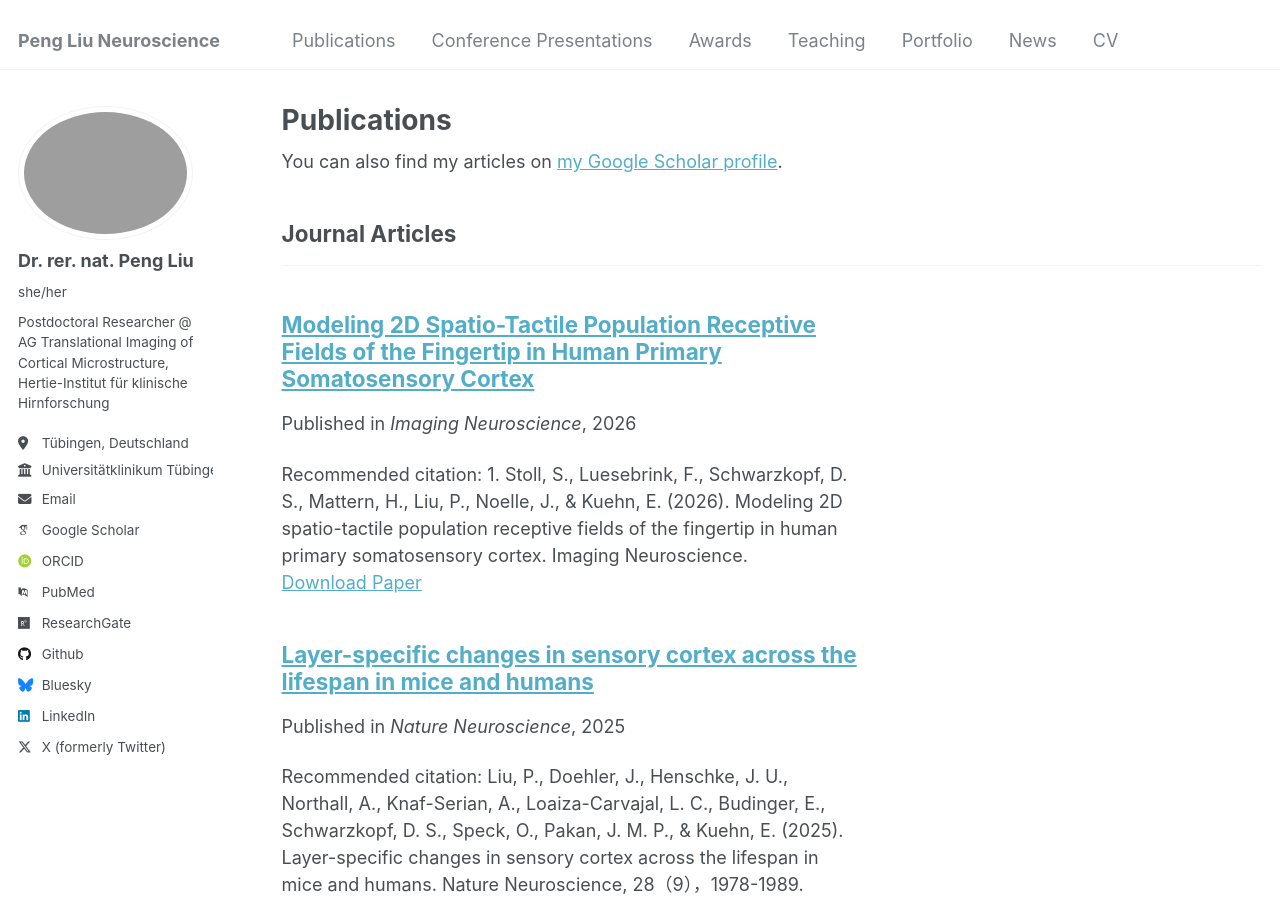
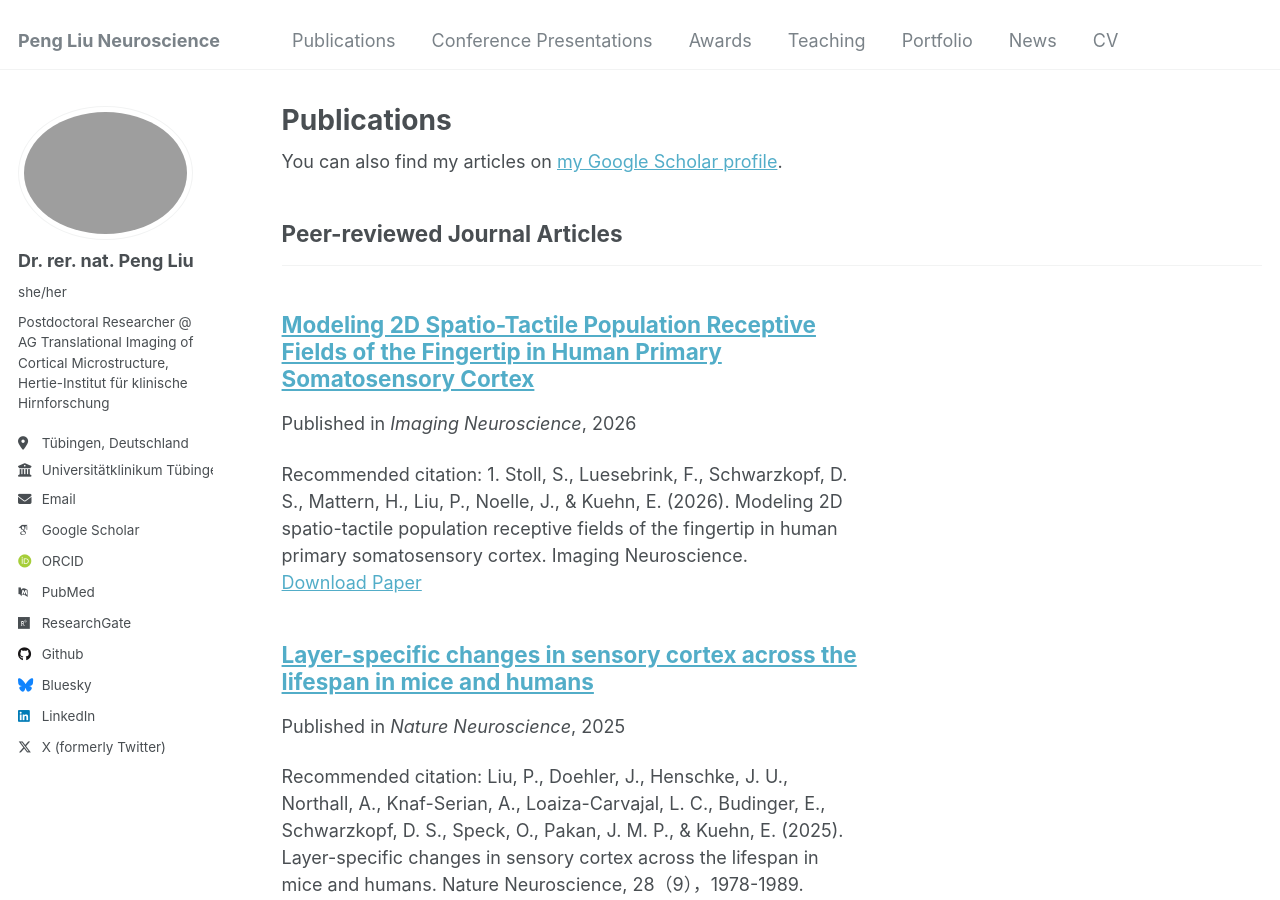
Before and after one commit to PengLiu1120/pengliu, a Jekyll site: the page built from _pages/publications.html, in a window 1280 px wide and 900 px high. Built offline with Jekyll 4.4.1, drawn with Linux system fonts in a browser that asks for light colours; some web fonts are replaced; a file with an impossible date is left out.

Commit message:
Update _config.yml

```diff
--- a/_config.yml
+++ b/_config.yml
@@ -78,7 +78,7 @@ publication_category:
   books:
     title: 'Books'
   manuscripts:
-    title: 'Journal Articles'
+    title: 'Peer-reviewed Journal Articles'
   conferences:
     title: 'Conference Papers'
 
```
